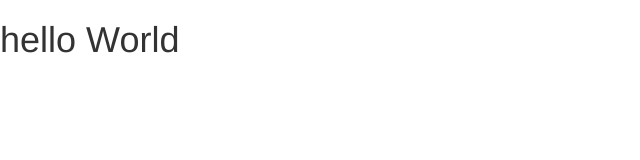
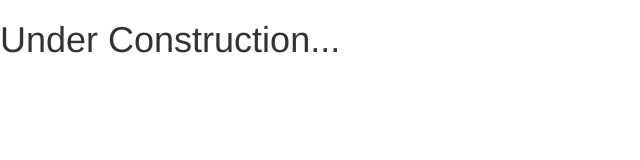
Before and after one commit to Will-Wrightwa/Portfolio, a plain HTML site: page index.html in a window 1280 px wide. Shown: the whole page, without its empty margins (0-640 px from the left). Drawn offline with nearby package versions, Linux system fonts and the light colour scheme.

Commit message:
added under contstuction heading

```diff
--- a/index.html
+++ b/index.html
@@ -12,7 +12,7 @@
     </head>
     <body>
         <div id="wrapper">
-            <h1>hello World</h1>
+            <h1>Under Construction...</h1>
 
         </div>
     </body>
```
